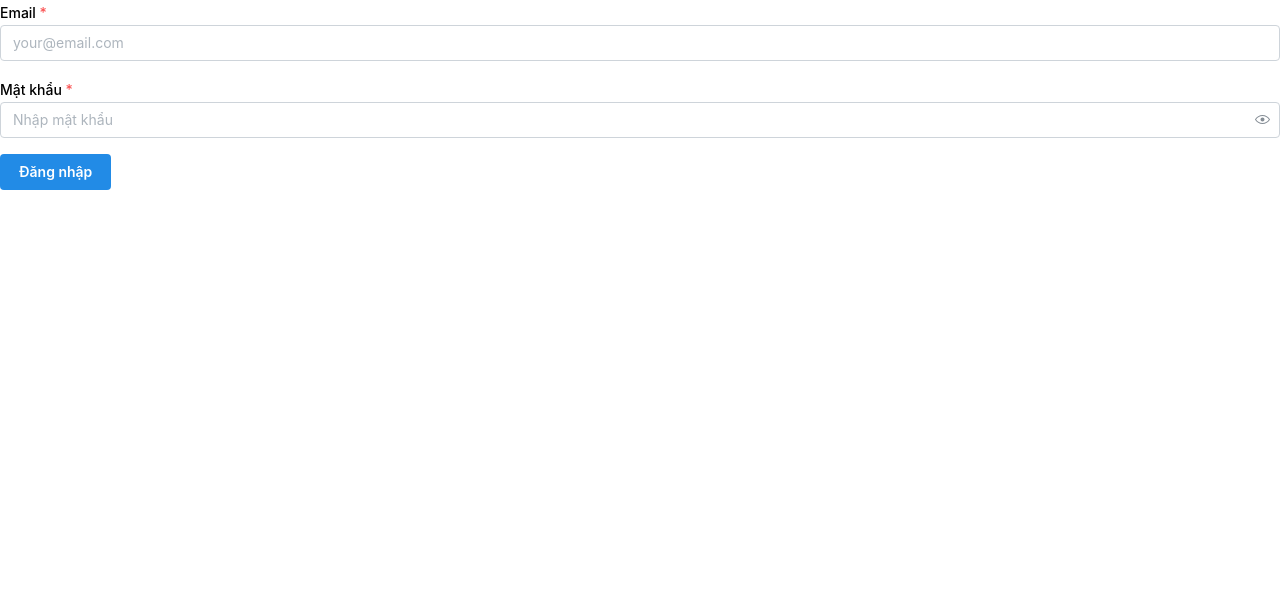
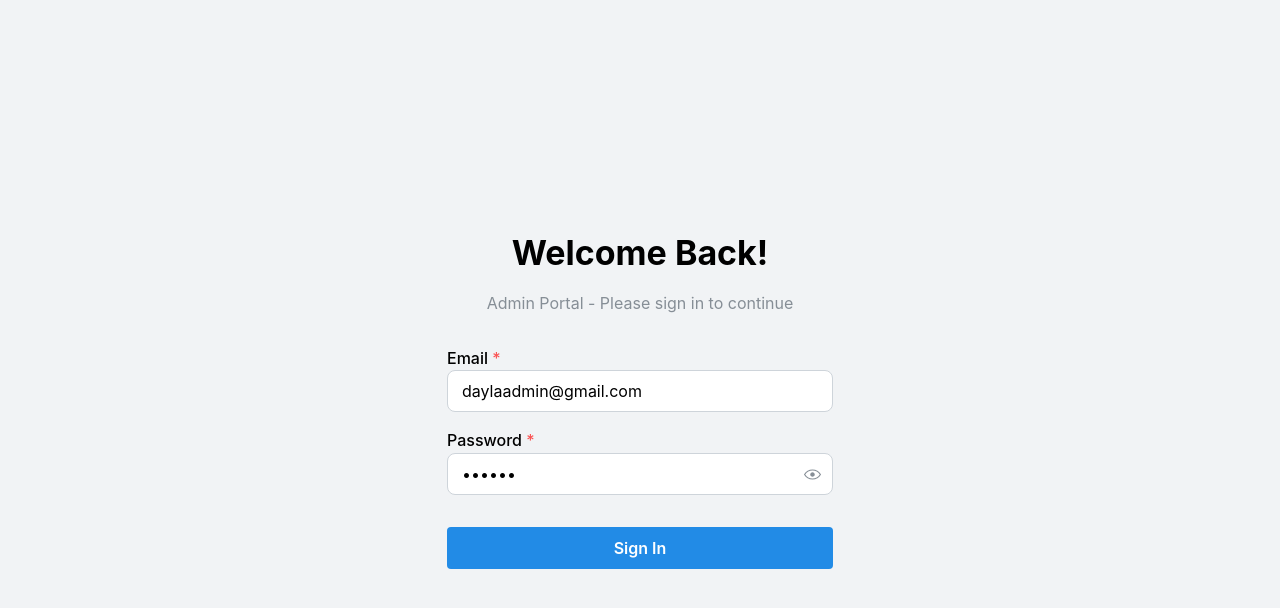
Before and after one commit to dgphcloc/flappy-bird, a Next.js app: page /signInAdmin in a window 1280 px wide. Shown: the top 608 px of the page. Built offline with nearby package versions, Linux system fonts and the light colour scheme.

Commit message:
move sign in admin into (auth)

```diff
--- /dev/null
+++ b/src/app/(auth)/signInAdmin/signInForm.tsx
@@ -0,0 +1,117 @@
+"use client";
+import { notifications } from "@mantine/notifications";
+import { useRouter } from "next/navigation";
+import {
+  Button,
+  TextInput,
+  PasswordInput,
+  Container,
+  Title,
+  Text,
+  Alert,
+  Center,
+} from "@mantine/core";
+import { useForm } from "@mantine/form";
+import { MdErrorOutline } from "react-icons/md";
+
+import { signInWithEmailAndPassword } from "../../shared/_action";
+import { useState } from "react";
+
+export default function SignInAdminPage() {
+  const router = useRouter();
+  const [errorMessage, setErrorMessage] = useState<string | null>(null);
+  const [isLoading, setIsLoading] = useState(false);
+
+  const form = useForm({
+    initialValues: {
+      email: "daylaadmin@gmail.com",
+      password: "123ABC",
+    },
+
+    validate: {
+      email: (value) =>
+        /^\S+@\S+$/.test(value) ? null : "Invalid email address",
+      password: (value) =>
+        value.length >= 6 ? null : "Password must be at least 6 characters",
+    },
+  });
+
+  const handleSubmit = async (values: typeof form.values) => {
+    setIsLoading(true);
+    try {
+      const {
+        data: { user },
+      } = await signInWithEmailAndPassword(values);
+      /**
+       * Admin access is required.
+       */
+      if (user?.app_metadata.admin_role) {
+        /**
+         * redirect to admin page
+         */
+        router.replace("/admin");
+        notifications.show({
+          message: "login successfully",
+        });
+      } else {
+        router.replace("/Game");
+      }
+    } catch (error) {
+      console.log(error);
+      setErrorMessage("An unexpected error occurred");
+    } finally {
+      setIsLoading(false);
+    }
+  };
+
+  return (
+    <Center h="100vh" bg="gray.1">
+      <Container w="100%" maw={450} p="xl">
+        <Title ta="center" mb="md">
+          Welcome Back!
+        </Title>
+
+        <Text c="dimmed" ta="center" mb={30}>
+          Admin Portal - Please sign in to continue
+        </Text>
+
+        <form onSubmit={form.onSubmit(handleSubmit)}>
+          <TextInput
+            label="Email"
+            placeholder="your@email.com"
+            size="md"
+            radius="md"
+            withAsterisk
+            {...form.getInputProps("email")}
+          />
+
+          <PasswordInput
+            label="Password"
+            placeholder="Enter your password"
+            mt="md"
+            size="md"
+            radius="md"
+            withAsterisk
+            {...form.getInputProps("password")}
+          />
+
+          {errorMessage && (
+            <Alert
+              icon={<MdErrorOutline />}
+              color="red"
+              mt="lg"
+              title="Error"
+              variant="light"
+            >
+              {errorMessage}
+            </Alert>
+          )}
+
+          <Button fullWidth mt="xl" size="md" type="submit" loading={isLoading}>
+            Sign In
+          </Button>
+        </form>
+      </Container>
+    </Center>
+  );
+}
--- a/src/app/signInAdmin/signInForm.tsx
+++ /dev/null
@@ -1,56 +0,0 @@
-"use client";
-
-import {
-  Button,
-  Checkbox,
-  Group,
-  TextInput,
-  PasswordInput,
-} from "@mantine/core";
-import { useForm } from "@mantine/form";
-import { signInWithEmailAndPassword } from "../shared/_action";
-
-export default function SignInAdminPage() {
-  const form = useForm({
-    initialValues: {
-      email: "",
-      password: "",
-    },
-
-    validate: {
-      email: (value) => (/^\S+@\S+$/.test(value) ? null : "Email không hợp lệ"),
-      password: (value) =>
-        value.length >= 6 ? null : "Mật khẩu phải có ít nhất 6 ký tự",
-    },
-  });
-
-  const handleSubmit = async (values: typeof form.values) => {
-    console.log("Thông tin đăng nhập:", values);
-    const result = await signInWithEmailAndPassword(values);
-    console.log(result);
-  };
-
-  return (
-    <form onSubmit={form.onSubmit(handleSubmit)}>
-      <TextInput
-        withAsterisk
-        label="Email"
-        placeholder="your@email.com"
-        {...form.getInputProps("email")}
-        error={form.errors.email}
-      />
-
-      <PasswordInput
-        withAsterisk
-        label="Mật khẩu"
-        placeholder="Nhập mật khẩu"
-        mt="md"
-        {...form.getInputProps("password")}
-        error={form.errors.password}
-      />
-      <Group mt="md">
-        <Button type="submit">Đăng nhập</Button>
-      </Group>
-    </form>
-  );
-}
```
Also changed, not shown: src/app/(auth)/signInAdmin/page.tsx (renamed from src/app/signInAdmin/page.tsx).
